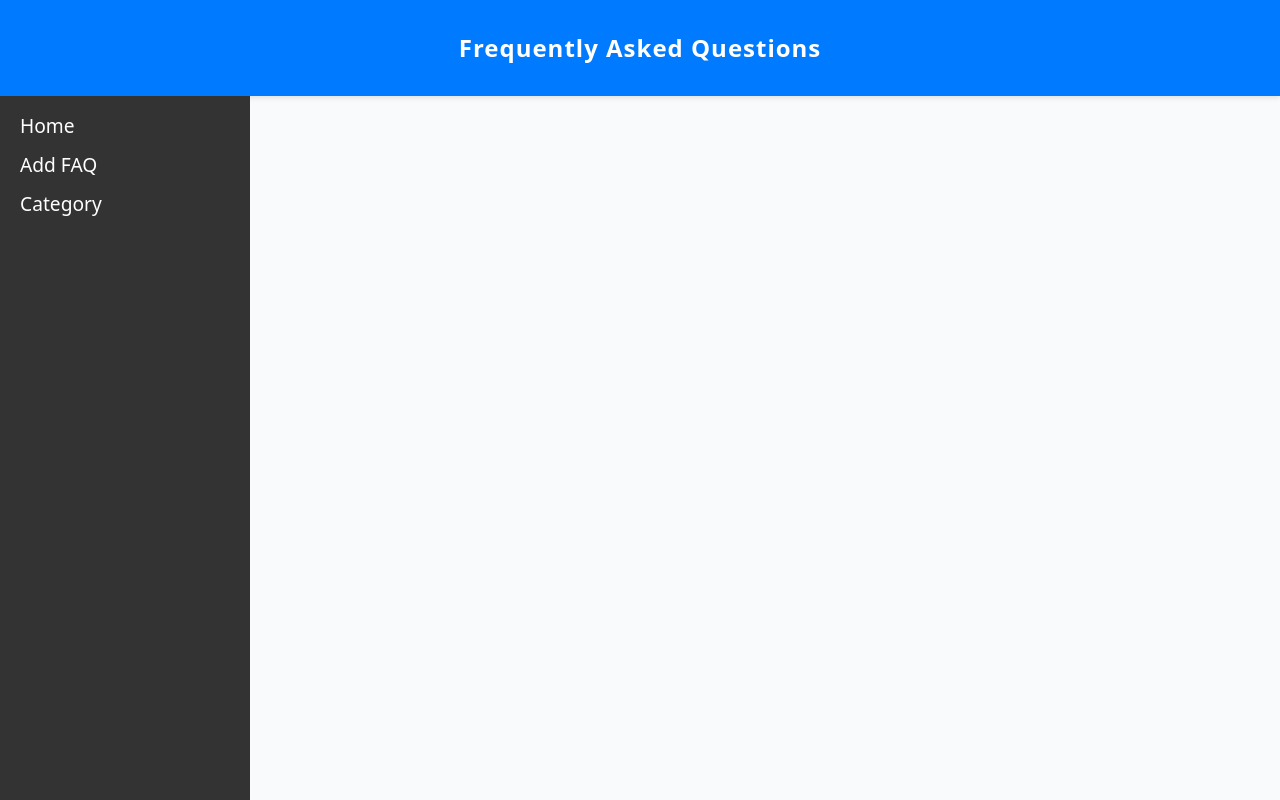
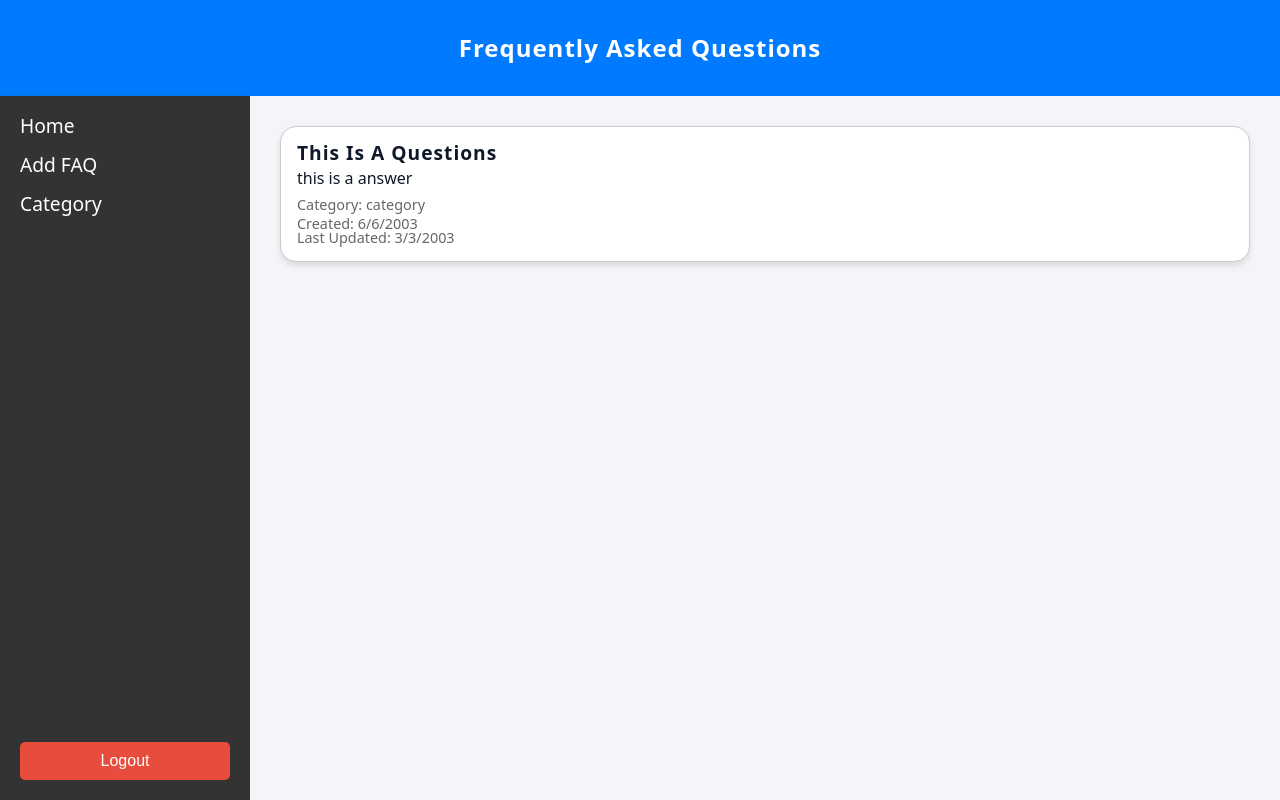
Before and after one commit to dheeraj1780/FAQ-Management, a React (Vite) app in the folder FAQ/admin/: page /dashboard in a window 1280 px wide. Shown: the top 800 px of the page. Built offline with nearby package versions, Linux system fonts and the light colour scheme.

Commit message:
i have did navbar sidebar and a faq container in frontend

```diff
--- /dev/null
+++ b/FAQ/admin/src/assets/wrappers/Dashboard.js
@@ -0,0 +1,19 @@
+import styled from "styled-components";
+
+const Wrapper = styled.section`
+  .dashboard-content {
+    display: flex;
+  }
+
+  .main-content {
+    flex: 1;
+    padding: 20px;
+    background-color: var(--main-bg, #f4f4f9);
+    min-height: calc(100vh - var(--nav-height, 60px));
+    overflow-y: auto;
+    display: flex;
+    flex-direction: column;
+    gap: 20px;
+  }
+`;
+export default Wrapper;
--- a/FAQ/admin/src/assets/wrappers/FAQContainer.js
+++ b/FAQ/admin/src/assets/wrappers/FAQContainer.js
@@ -4,9 +4,15 @@ const Wrapper = styled.section`
   .faq-container {
     border: 1px solid #ccc;
     padding: 16px;
-    border-radius: 8px;
-    background-color: #f9f9f9;
-    margin-bottom: 16px;
+    border-radius: 16px;
+    background-color: #fff;
+    margin: 10px;
+    box-shadow: 0 4px 6px rgba(0, 0, 0, 0.1);
+    transition: box-shadow 0.3s;
+  }
+
+  .faq-container:hover {
+    box-shadow: 0 6px 10px rgba(0, 0, 0, 0.2);
   }
 
   .faq-question {
--- a/FAQ/admin/src/assets/wrappers/Navbar.js
+++ b/FAQ/admin/src/assets/wrappers/Navbar.js
@@ -2,16 +2,17 @@ import styled from "styled-components";
 
 const Wrapper = styled.section`
   nav {
+    width: 100%;
     height: var(--nav-height, 60px);
     background-color: var(--primary-color, #007bff);
     display: flex;
     align-items: center;
     justify-content: center;
     box-shadow: 0 2px 5px rgba(0, 0, 0, 0.1);
+    color: var(--white, #fff);
   }
 
-  .nav-center h1 {
-    color: var(--white, #fff);
+  h1 {
     font-size: 1.5rem;
     font-weight: bold;
     margin: 0;
--- a/FAQ/admin/src/assets/wrappers/Sidebar.js
+++ b/FAQ/admin/src/assets/wrappers/Sidebar.js
@@ -2,14 +2,15 @@ import styled from "styled-components";
 
 const Wrapper = styled.section`
   .sidebar {
-    height: 100vh;
     width: 250px;
+    height: calc(100vh - var(--nav-height, 60px));
     background-color: var(--sidebar-bg, #333);
     color: var(--sidebar-text, #fff);
     display: flex;
     flex-direction: column;
     justify-content: space-between;
     padding: 20px;
+    box-shadow: 2px 0 5px rgba(0, 0, 0, 0.1);
   }
 
   .sidebar-menu {
--- a/FAQ/admin/src/pages/Categories/categories.jsx
+++ b/FAQ/admin/src/pages/Categories/categories.jsx
@@ -1,7 +1,7 @@
 import React from "react";
 
-const categories = () => {
-  return <h1>categories</h1>;
+const Categories = () => {
+  return <div></div>;
 };
 
-export default categories;
+export default Categories;
--- a/FAQ/admin/src/pages/dashboard.jsx
+++ b/FAQ/admin/src/pages/dashboard.jsx
@@ -2,13 +2,19 @@ import React from "react";
 import { Outlet } from "react-router-dom";
 import NavBar from "../components/NavBar";
 import SideBar from "../components/SideBar";
-
+import Wrapper from "../assets/wrappers/Dashboard";
 const dashboard = () => {
   return (
     <>
-      <NavBar />
-      <SideBar />
-      <Outlet />
+      <Wrapper>
+        <NavBar />
+        <div className="dashboard-content">
+          <SideBar />
+          <div className="main-content">
+            <Outlet />
+          </div>
+        </div>
+      </Wrapper>
     </>
   );
 };
--- a/FAQ/admin/src/pages/index.js
+++ b/FAQ/admin/src/pages/index.js
@@ -1,5 +1,5 @@
 export { default as Login } from "./login";
-export { default as Categories } from "./Categories/categories";
+export { default as Categories } from "./Categories/Categories";
 export { default as FAQ } from "./FAQ/FAQ";
 export { default as Dashboard } from "./dashboard";
 export { default as HomeLayout } from "./homeLayout";
```
